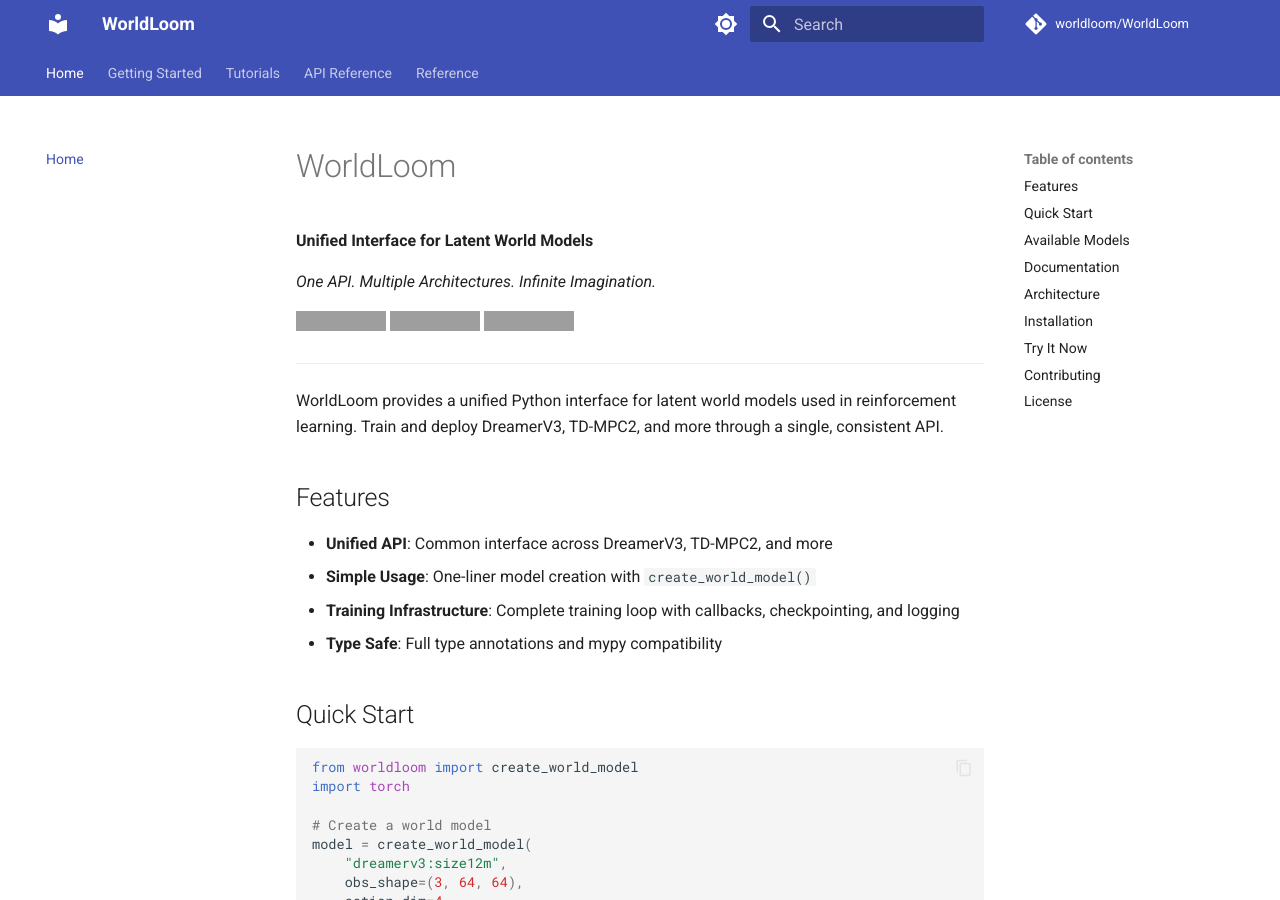
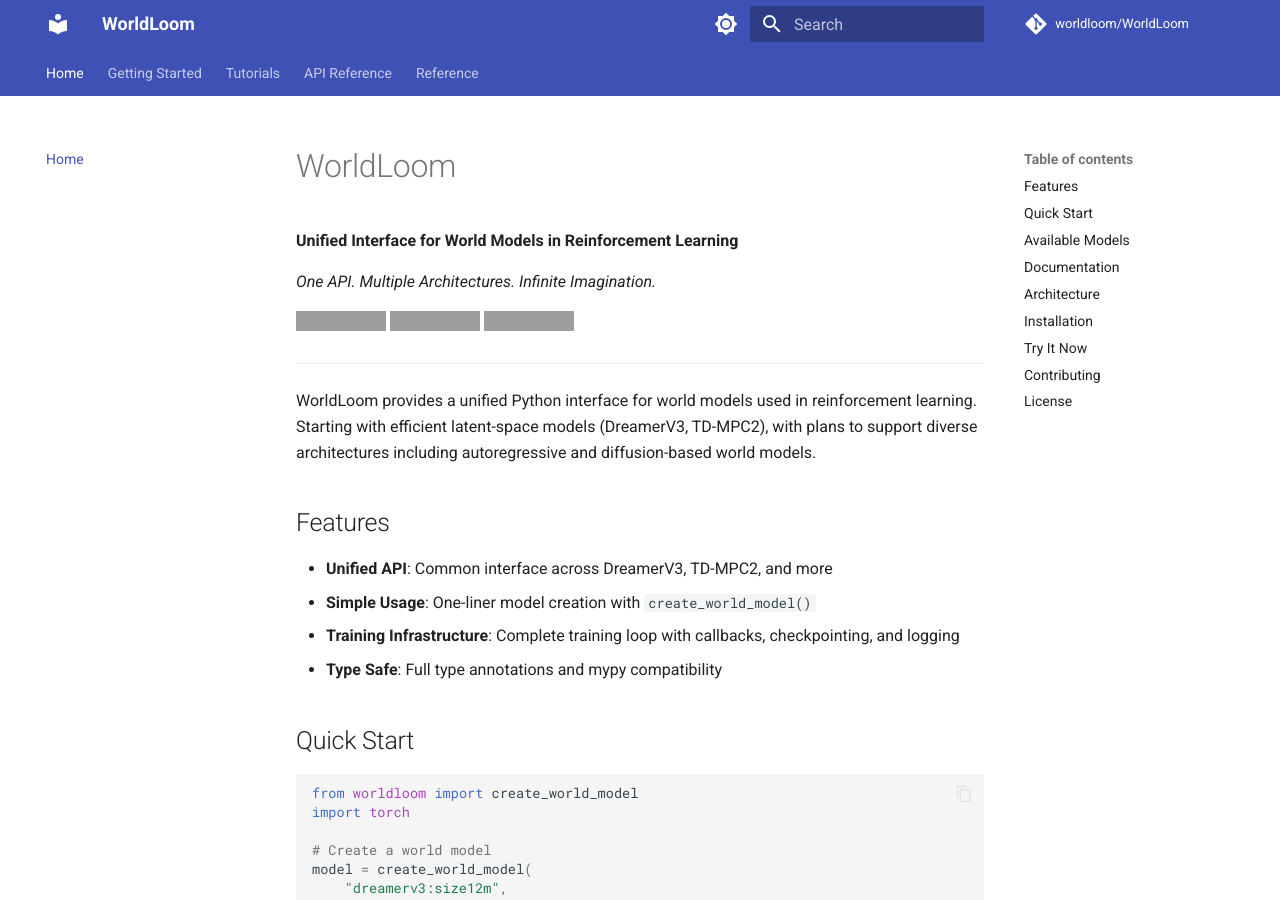
Before and after one commit to worldflux/WorldFlux, an MkDocs documentation site: the page built from docs/index.md, in a window 1280 px wide and 900 px high. Built offline with MkDocs 1.6.1 and Material for MkDocs 9.7.7, drawn with Linux system fonts in a browser that asks for light colours; comment, search, counter and statistics services are not loaded; grey boxes are pictures that could not be loaded.

Commit message:
docs: broaden messaging from 'latent world models' to 'world models'
- Update tagline to 'Unified Interface for World Models in RL'
- Clarify that latent-space models are the starting point
- Add future plans for autoregressive and diffusion-based models
- Update pyproject.toml description
- Update ROADMAP with diffusion and autoregressive model plans

```diff
--- a/docs/index.md
+++ b/docs/index.md
@@ -1,6 +1,6 @@
 # WorldLoom
 
-**Unified Interface for Latent World Models**
+**Unified Interface for World Models in Reinforcement Learning**
 
 *One API. Multiple Architectures. Infinite Imagination.*
 
@@ -10,7 +10,7 @@
 
 ---
 
-WorldLoom provides a unified Python interface for latent world models used in reinforcement learning. Train and deploy DreamerV3, TD-MPC2, and more through a single, consistent API.
+WorldLoom provides a unified Python interface for world models used in reinforcement learning. Starting with efficient latent-space models (DreamerV3, TD-MPC2), with plans to support diverse architectures including autoregressive and diffusion-based world models.
 
 ## Features
 
--- a/pyproject.toml
+++ b/pyproject.toml
@@ -5,7 +5,7 @@ build-backend = "setuptools.build_meta"
 [project]
 name = "worldloom"
 version = "0.1.0"
-description = "Unified SDK for latent world models (DreamerV3, TD-MPC2, V-JEPA)"
+description = "Unified Python interface for world models in reinforcement learning"
 readme = "README.md"
 license = {text = "MIT"}
 requires-python = ">=3.10"
```
Also changed, not shown: CLAUDE.md (+1 -1 lines), README.md (+3 -3 lines), ROADMAP.md (+2 -0 lines).
